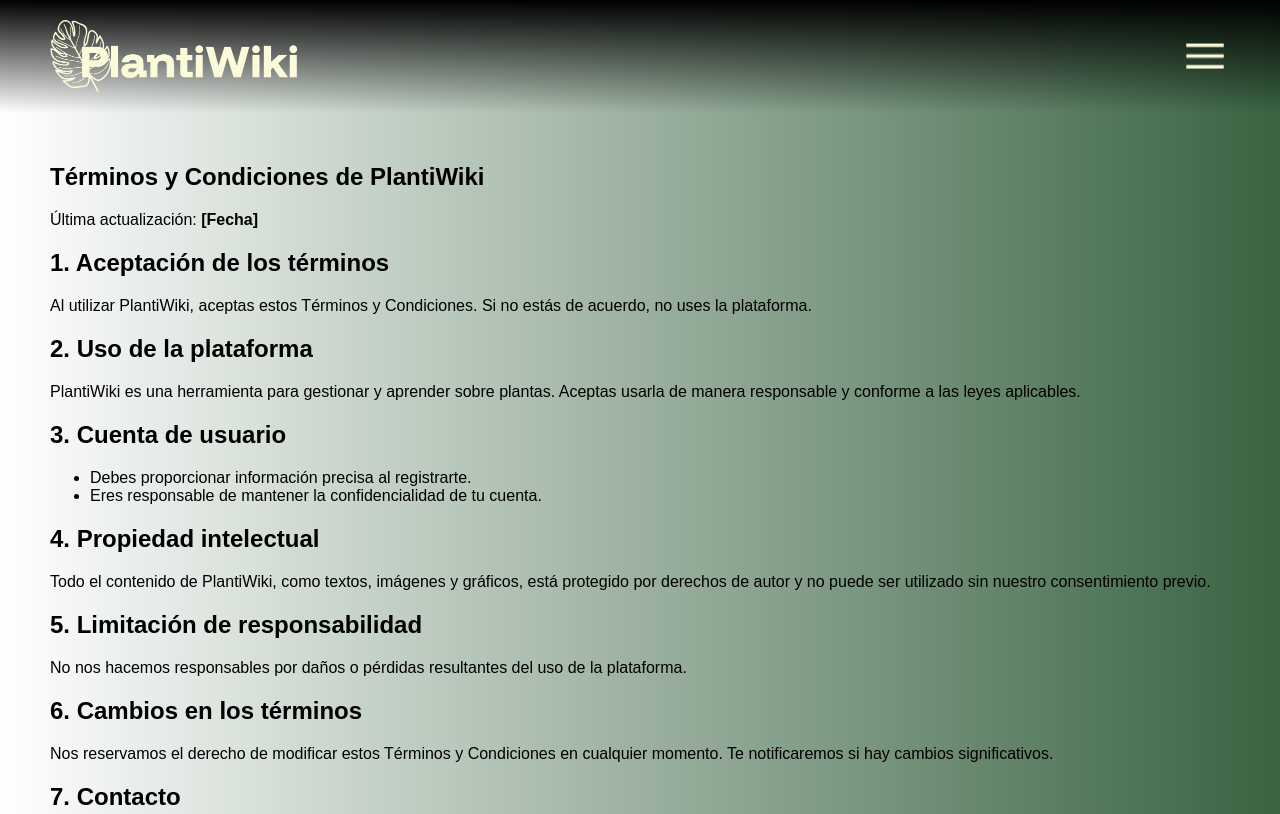
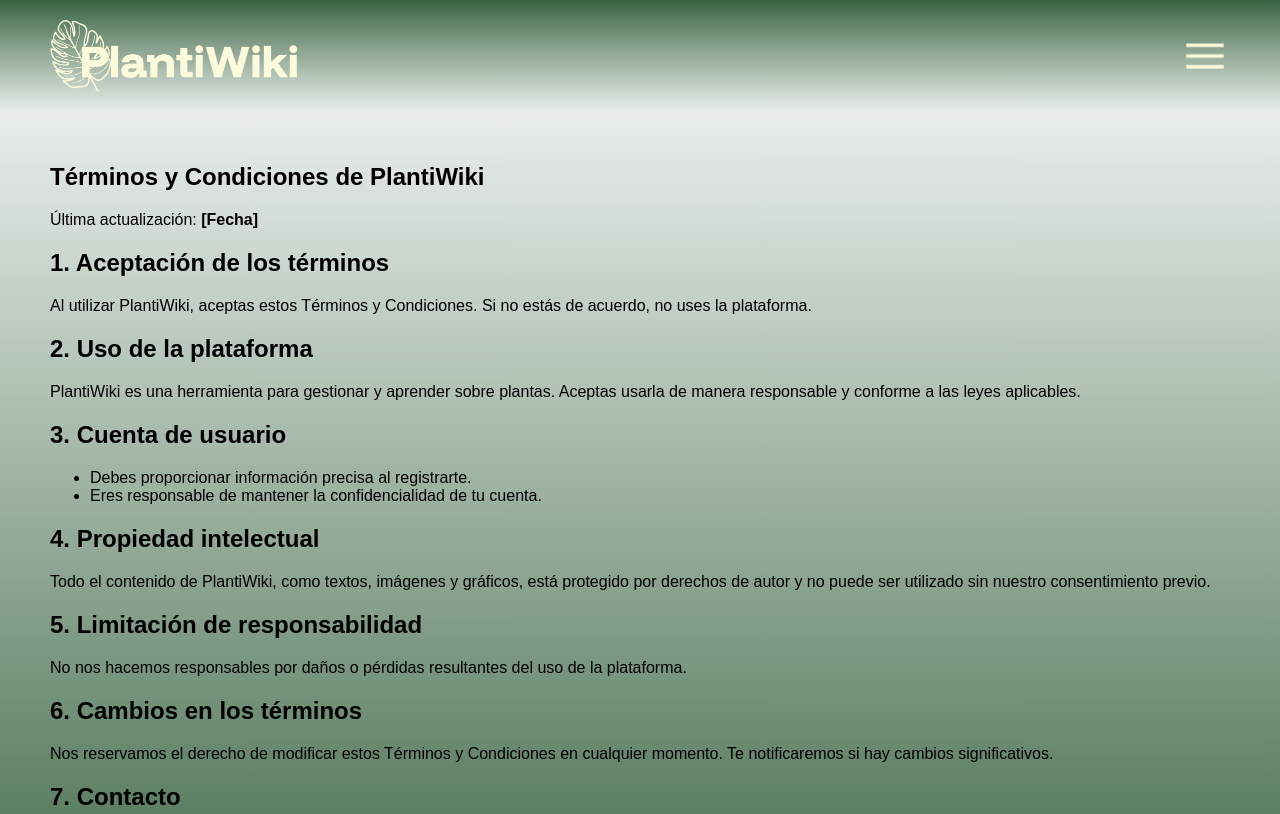
Before and after one commit to JoseTrAllen/Plantiwiki, a website built with Vite: page terms.html in a window 1280 px wide. Shown: the top 814 px of the page. Built offline with nearby package versions, Linux system fonts and the light colour scheme; a web font is replaced by a local one.

Commit message:
cambio del color del header

```diff
--- a/src/styles/privacyPolicy.css
+++ b/src/styles/privacyPolicy.css
@@ -23,7 +23,7 @@
 body {
   font-family: "Funnel Display", sans-serif;
   background: linear-gradient(
-    90deg,
+    180deg,
     rgba(255, 255, 255, 1) 0%,
     rgba(57, 99, 65, 1) 100%
   );
@@ -34,7 +34,7 @@
 
 .header {
   display: flex;
-  background: linear-gradient(rgba(0, 0, 0, 1), rgba(0, 0, 0, 0));
+  background: linear-gradient(rgba(57, 99, 65, 1), rgba(0, 0, 0, 0));
   justify-content: space-between;
   align-items: center;
   padding: 20px 50px;
```
